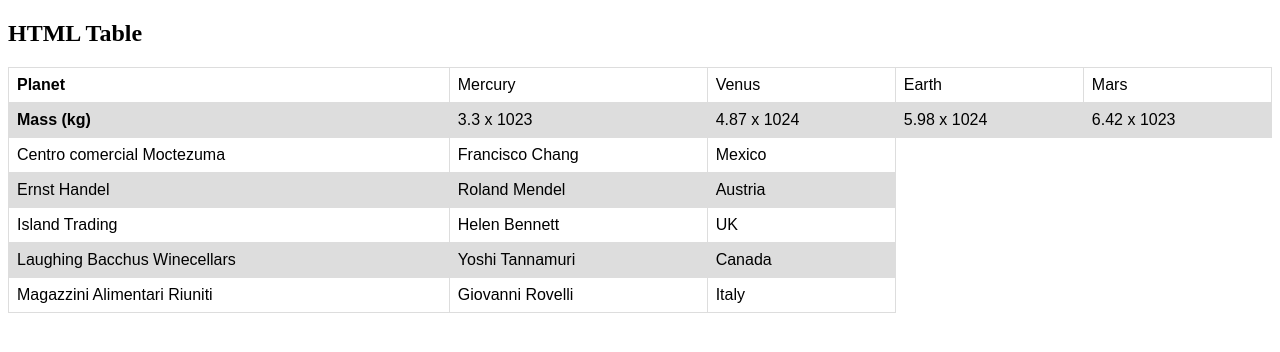
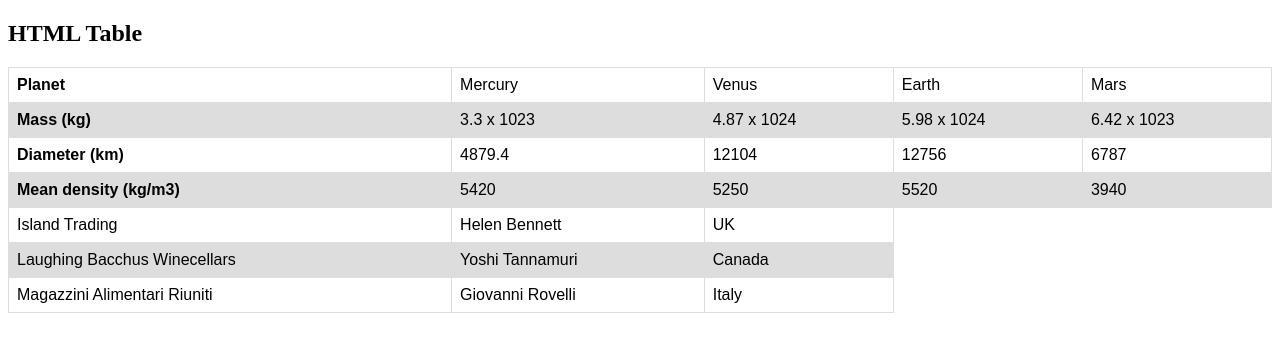
Before and after one commit to hitchhacker18/lab5, a plain HTML site: page index.html in a window 1280 px wide. Drawn offline with Linux system fonts and the light colour scheme.

Commit message:
added diameter and mean density
added diameter and mean density columns with data

```diff
--- a/index.html
+++ b/index.html
@@ -40,14 +40,18 @@ tr:nth-child(even) {
     <td>6.42 x 1023</td>
   </tr>
   <tr>
-    <td>Centro comercial Moctezuma</td>
-    <td>Francisco Chang</td>
-    <td>Mexico</td>
+   <th>Diameter (km)</th>
+   <td>4879.4</td>
+   <td>12104</td>
+   <td>12756</td>
+   <td>6787</td>
   </tr>
   <tr>
-    <td>Ernst Handel</td>
-    <td>Roland Mendel</td>
-    <td>Austria</td>
+   <th>Mean density (kg/m3)</th>
+   <td>5420</td>
+   <td>5250</td>
+   <td>5520</td>
+   <td>3940</td>
   </tr>
   <tr>
     <td>Island Trading</td>
```
